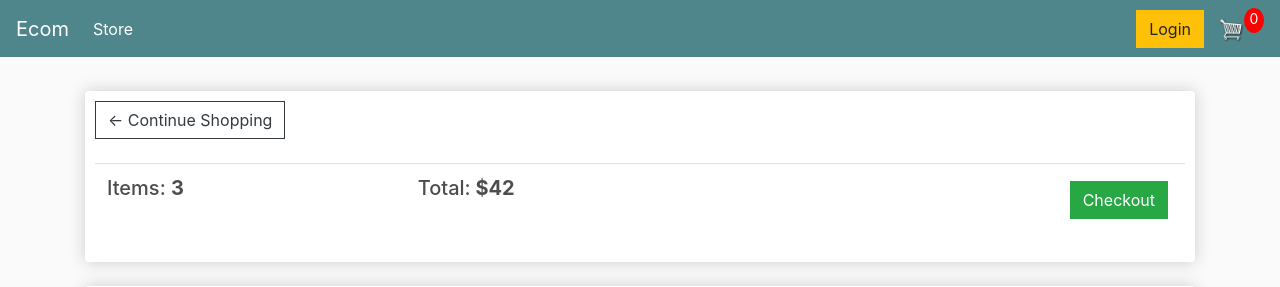
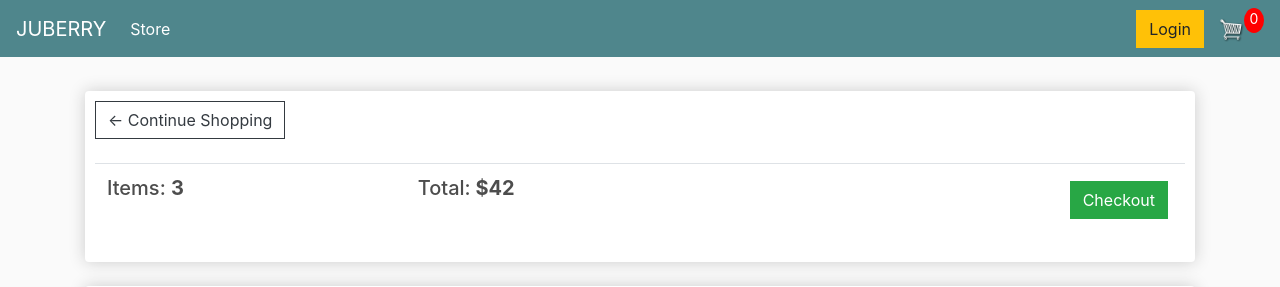
Before and after one commit to Joshaw-k/ecommerce_websites, a Django app: page /cart/ in a window 1280 px wide. Shown: the top 287 px of the page. Run offline with Django 3.2, Linux system fonts and the light colour scheme; lists and menus that the app fills with data are empty; some libraries are stand-ins or nearby versions.

Commit message:
creating products

```diff
--- a/ecommerce_project/ecommerce_app/templates/main.html
+++ b/ecommerce_project/ecommerce_app/templates/main.html
@@ -14,7 +14,7 @@
 <body>
 
 	<nav class="navbar navbar-expand-lg navbar-dark bg-dark">
-	  <a class="navbar-brand" href="{% url 'index' %}">Ecom</a>
+	  <a class="navbar-brand" href="{% url 'index' %}">JUBERRY</a>
 	  <button class="navbar-toggler" type="button" data-toggle="collapse" data-target="#navbarSupportedContent" aria-controls="navbarSupportedContent" aria-expanded="false" aria-label="Toggle navigation">
 	    <span class="navbar-toggler-icon"></span>
 	  </button>
@@ -22,7 +22,7 @@
 	  <div class="collapse navbar-collapse" id="navbarSupportedContent">
 	    <ul class="navbar-nav mr-auto">
 	      <li class="nav-item active">
-	        <a class="nav-link" href="{% url '' %}">Store <span class="sr-only">(current)</span></a>
+	        <a class="nav-link" href="{% url 'index' %}">Store <span class="sr-only">(current)</span></a>
 	      </li>
 
 	    </ul>
```
Also changed, not shown: ecommerce_project/db.sqlite3.
